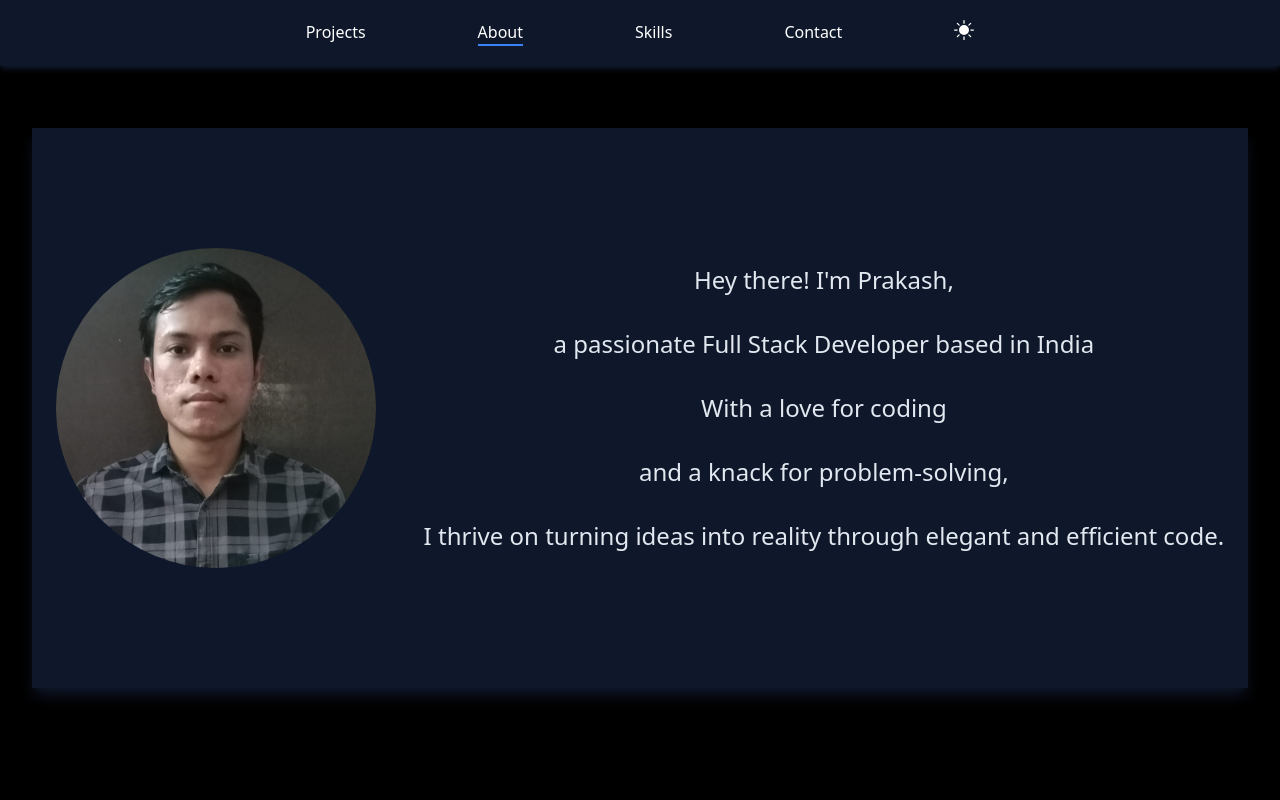
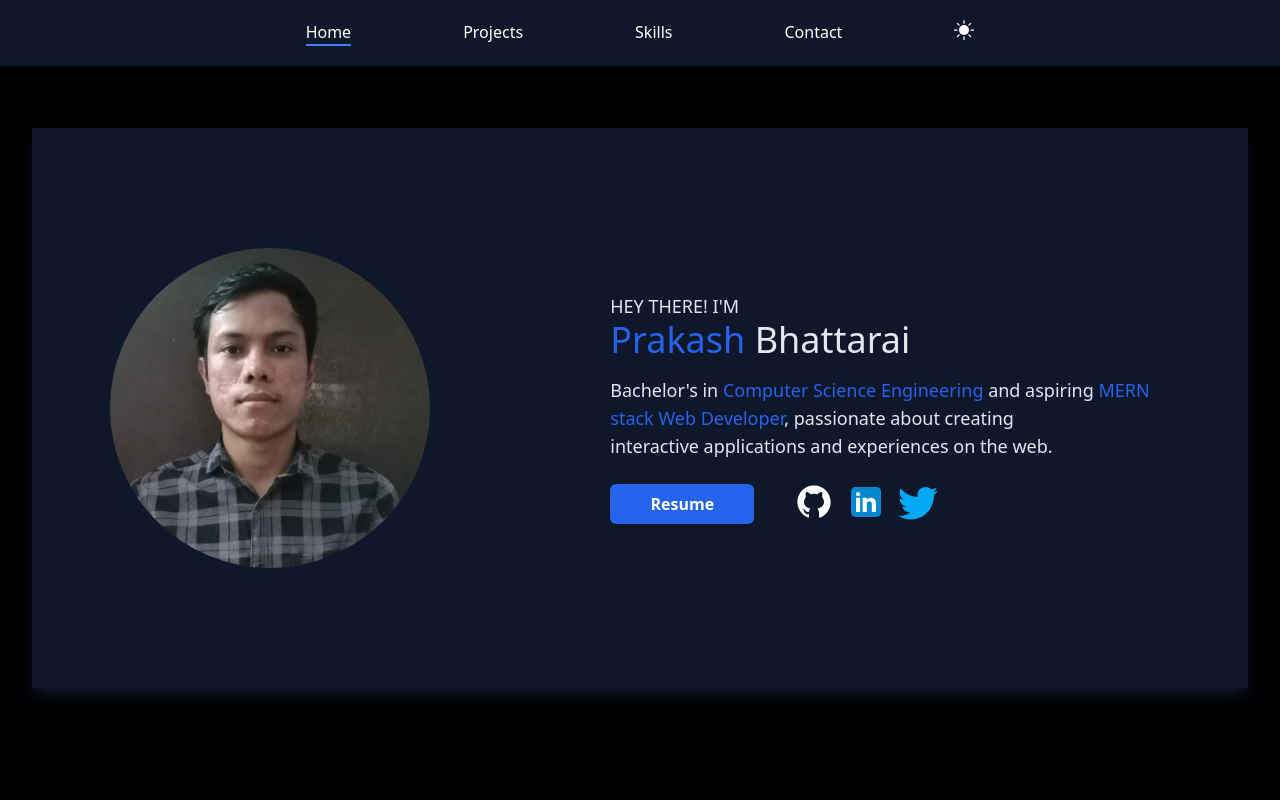
Before and after one commit to prakashcs44/new_portfolio, a React (Vite) app in the folder frontend/: page / in a window 1280 px wide. Shown: the top 800 px of the page. Built offline with nearby package versions, Linux system fonts and the light colour scheme.

Commit message:
added home and removed about

```diff
--- a/frontend/src/App.jsx
+++ b/frontend/src/App.jsx
@@ -5,6 +5,7 @@ import Projects from "./components/Projects";
 import Footer from "./components/Footer";
 import Skills from "./components/Skills";
 import Contact from "./components/Contact";
+import Home from "./components/Home";
 import { PageContext } from "./contexts/PageContext";
 
 function App() {
@@ -16,7 +17,8 @@ function App() {
       } flex flex-col items-center justify-center relative dark:bg-black `}
     >
       <Header />
-      <About />
+      <Home/>
+
       <Projects />
       <Skills />
       <Contact />
--- a/frontend/src/components/About.jsx
+++ b/frontend/src/components/About.jsx
@@ -1,5 +1,4 @@
 import React,{ useRef, useEffect, useContext } from 'react';
-import img from "../assets/WhatsApp Image 2024-04-27 at 2.42.34 PM.jpeg";
 import {PageContext} from "../contexts/PageContext";
 function About() {
 
@@ -26,8 +25,14 @@ function About() {
 
 
   return (
-    <div id="about" className="flex flex-col md:h-[70vh] mt-32 shadow-lg justify-around items-center w-[95vw] md:flex-row dark:text-slate-200 dark:bg-slate-900  dark:shadow-slate-900 " ref = {aboutRef}>
-      <img src={img} alt="prakash" className="rounded-full w-80 h-80 flex-shrink-0" />
+    <div id="about" className='dark:text-slate-200 dark:bg-slate-900  dark:shadow-slate-900 mt-32 flex flex-col items-center w-[95vw] shadow-lg' ref = {aboutRef}>
+
+     <h1 className="text-center text-3xl border-b-2 font-bold py-8 w-[90%] ">
+       About me
+      </h1>
+
+    <div  className="flex flex-col md:h-[70vh]   justify-around items-center  md:flex-row " >
+
       <div className="md:text-2xl text-lg font-medium text-center flex flex-col gap-8 py-4">
         <p>Hey there! I'm Prakash,</p>
         <p>a passionate Full Stack Developer based in India</p>
@@ -36,6 +41,7 @@ function About() {
         <p>I thrive on turning ideas into reality through elegant and efficient code.</p>
       </div>
     </div>
+    </div>
   );
 }
 
--- a/frontend/src/components/Contact.jsx
+++ b/frontend/src/components/Contact.jsx
@@ -26,8 +26,8 @@ function Contact() {
 
 
   return (
-    <div id="contact" className="w-[95vw] shadow-md mt-24 dark:bg-slate-900 dark:text-white" ref={contactRef}>
-      <h1 className="text-center text-3xl border-b-2 font-bold py-8 ">
+    <div id="contact" className="w-[95vw] shadow-md mt-24 dark:bg-slate-900 dark:text-white flex flex-col items-center" ref={contactRef}>
+      <h1 className="text-center text-3xl border-b-2 font-bold py-8 w-[90%]">
         Contact
       </h1>
 
--- a/frontend/src/components/HamburgerMenu.jsx
+++ b/frontend/src/components/HamburgerMenu.jsx
@@ -1,16 +1,18 @@
-import React, { useCallback, useContext, useState } from 'react'
+import React, { useContext, useState } from 'react'
 import { PageContext } from '../contexts/PageContext';
 
 
 const navItem = [
   {
+    name:"Home",
+    id:"home",
+   },
+
+  {
     name:"Projects",
     id:"projects"
   },
-  {
-    name:"About",
-    id:"about"
-  },
+
   {
     name:"Skills",
     id:"skills"
@@ -69,7 +71,7 @@ function HamburgerMenu({navItemHandler}) {
       </button>
       </div>
 
-      <ul className={`${!open&&"hidden"} flex flex-col  items-center gap-4 pt-10`}>
+      <ul className={`${!open&&"hidden"} flex flex-col  items-center gap-4 pt-10 text-xl`}>
       {navItem.map((item) => {
           return (
             <li
--- a/frontend/src/components/Header.jsx
+++ b/frontend/src/components/Header.jsx
@@ -4,13 +4,15 @@ import HamburgerMenu from "./HamburgerMenu";
 
 const navItem = [
   {
+   name:"Home",
+   id:"home",
+  },
+
+  {
     name: "Projects",
     id: "projects",
   },
-  {
-    name: "About",
-    id: "about",
-  },
+
   {
     name: "Skills",
     id: "skills",
@@ -31,7 +33,7 @@ function Header() {
  }
 
   return (
-    <div className="py-5 shadow-md w-full fixed z-10 bg-white top-0 dark:text-white dark:bg-slate-900 dark:shadow-slate-900">
+    <div className="py-5  w-full fixed z-10 bg-white top-0 dark:text-white dark:bg-slate-900 ">
 
       <ul className="hidden md:flex justify-center gap-28 font-medium">
         {navItem.map((item) => {
--- /dev/null
+++ b/frontend/src/components/Home.jsx
@@ -0,0 +1,126 @@
+import React, { useRef, useEffect, useContext } from "react";
+import img from "../assets/WhatsApp Image 2024-04-27 at 2.42.34 PM.jpeg";
+import { PageContext } from "../contexts/PageContext";
+function Home() {
+  const homeRef = useRef();
+  const { setCurrSection, darkMode } = useContext(PageContext);
+  console.log(useContext(PageContext));
+
+  useEffect(() => {
+    const observer = new IntersectionObserver(
+      (entries) => {
+        entries.forEach((entry) => {
+          if (entry.isIntersecting) {
+            setCurrSection("home");
+          }
+        });
+      },
+      { threshold: 0.3 }
+    );
+
+    observer.observe(homeRef.current);
+
+    return () => observer.unobserve(homeRef.current);
+  }, []);
+
+  return (
+    <div
+      id="home"
+      className="dark:text-slate-200 dark:bg-slate-900  dark:shadow-slate-900 mt-32 flex flex-col items-center w-[95vw] shadow-lg  "
+      ref={homeRef}
+    >
+      <div className="flex flex-col md:h-[70vh]  items-center md:flex-row gap-40">
+        <img
+          src={img}
+          alt="prakash"
+          className="rounded-full w-80 h-80 flex-shrink-0"
+        />
+        <div className="py-4 text-center md:text-start px-5">
+          <p className="text-lg">HEY THERE! I'M</p>
+          <p className="text-4xl">
+            <span className=" text-blue-600">Prakash</span> Bhattarai
+          </p>
+          <div className=" pt-4 text-lg">
+            <p>
+              Bachelor's in{" "}
+              <span className=" text-blue-600">
+                Computer Science Engineering
+              </span>{" "}
+              and aspiring <span className="text-blue-600">MERN</span>
+              <br />
+            </p>
+            <p>
+              <span className=" text-blue-600">stack Web Developer</span>,
+              passionate about creating
+            </p>
+            <p>interactive applications and experiences on the web.</p>
+          </div>
+          <div className="flex items-center gap-10">
+            <button className="bg-blue-600 rounded-md shadow-md py-2 hover:bg-blue-700 w-36 text-white font-semibold mt-6">
+              <a href="https://drive.google.com/file/d/1H4VtGbOVjsI_rWExUECgGOeJWTqMFjZn/view?usp=drivesdk">
+              Resume
+              </a>
+
+            </button>
+            <ul className="flex gap-3 mt-5">
+              <li>
+                <a href="https://github.com/prakashcs44">
+                  <svg
+                    xmlns="http://www.w3.org/2000/svg"
+                    x="0px"
+                    y="0px"
+                    width="40"
+                    height="40"
+                    viewBox="0 0 24 24"
+                    fill={darkMode && "white"}
+                  >
+                    <path d="M10.9,2.1c-4.6,0.5-8.3,4.2-8.8,8.7c-0.5,4.7,2.2,8.9,6.3,10.5C8.7,21.4,9,21.2,9,20.8v-1.6c0,0-0.4,0.1-0.9,0.1 c-1.4,0-2-1.2-2.1-1.9c-0.1-0.4-0.3-0.7-0.6-1C5.1,16.3,5,16.3,5,16.2C5,16,5.3,16,5.4,16c0.6,0,1.1,0.7,1.3,1c0.5,0.8,1.1,1,1.4,1 c0.4,0,0.7-0.1,0.9-0.2c0.1-0.7,0.4-1.4,1-1.8c-2.3-0.5-4-1.8-4-4c0-1.1,0.5-2.2,1.2-3C7.1,8.8,7,8.3,7,7.6C7,7.2,7,6.6,7.3,6 c0,0,1.4,0,2.8,1.3C10.6,7.1,11.3,7,12,7s1.4,0.1,2,0.3C15.3,6,16.8,6,16.8,6C17,6.6,17,7.2,17,7.6c0,0.8-0.1,1.2-0.2,1.4 c0.7,0.8,1.2,1.8,1.2,3c0,2.2-1.7,3.5-4,4c0.6,0.5,1,1.4,1,2.3v2.6c0,0.3,0.3,0.6,0.7,0.5c3.7-1.5,6.3-5.1,6.3-9.3 C22,6.1,16.9,1.4,10.9,2.1z"></path>
+                  </svg>
+                </a>
+              </li>
+              <li>
+                <a href="https://linkedin.com/in/prakash-bhattarai-1624b7247/">
+                  <svg
+                    xmlns="http://www.w3.org/2000/svg"
+                    x="0px"
+                    y="0px"
+                    width="40"
+                    height="40"
+                    viewBox="0 0 48 48"
+                  >
+                    <path
+                      fill="#0288D1"
+                      d="M42,37c0,2.762-2.238,5-5,5H11c-2.761,0-5-2.238-5-5V11c0-2.762,2.239-5,5-5h26c2.762,0,5,2.238,5,5V37z"
+                    ></path>
+                    <path
+                      fill="#FFF"
+                      d="M12 19H17V36H12zM14.485 17h-.028C12.965 17 12 15.888 12 14.499 12 13.08 12.995 12 14.514 12c1.521 0 2.458 1.08 2.486 2.499C17 15.887 16.035 17 14.485 17zM36 36h-5v-9.099c0-2.198-1.225-3.698-3.192-3.698-1.501 0-2.313 1.012-2.707 1.99C24.957 25.543 25 26.511 25 27v9h-5V19h5v2.616C25.721 20.5 26.85 19 29.738 19c3.578 0 6.261 2.25 6.261 7.274L36 36 36 36z"
+                    ></path>
+                  </svg>
+                </a>
+              </li>
+              <li>
+                <a href="https://twitter.com/prakashb44">
+                  <svg
+                    xmlns="http://www.w3.org/2000/svg"
+                    viewBox="0 0 16 16"
+                    id="twitter"
+                    width="40"
+                    height="40"
+                  >
+                    <path
+                      fill="#03A9F4"
+                      d="M16 3.539a6.839 6.839 0 0 1-1.89.518 3.262 3.262 0 0 0 1.443-1.813 6.555 6.555 0 0 1-2.08.794 3.28 3.28 0 0 0-5.674 2.243c0 .26.022.51.076.748a9.284 9.284 0 0 1-6.761-3.431 3.285 3.285 0 0 0 1.008 4.384A3.24 3.24 0 0 1 .64 6.578v.036a3.295 3.295 0 0 0 2.628 3.223 3.274 3.274 0 0 1-.86.108 2.9 2.9 0 0 1-.621-.056 3.311 3.311 0 0 0 3.065 2.285 6.59 6.59 0 0 1-4.067 1.399c-.269 0-.527-.012-.785-.045A9.234 9.234 0 0 0 5.032 15c6.036 0 9.336-5 9.336-9.334 0-.145-.005-.285-.012-.424A6.544 6.544 0 0 0 16 3.539z"
+                    ></path>
+                  </svg>
+                </a>
+              </li>
+            </ul>
+          </div>
+        </div>
+      </div>
+    </div>
+  );
+}
+
+export default Home;
--- a/frontend/src/components/Projects.jsx
+++ b/frontend/src/components/Projects.jsx
@@ -56,9 +56,9 @@ function Projects() {
   },[])
 
   return (
-    <div id = "projects" className=" mt-36 text-center w-[95vw] dark:text-white dark:bg-slate-900 dark:shadow-slate-900" ref={projectsRef}>
-      <h1 className="text-3xl font-bold border-b-2 py-8">MY PROJECTS</h1>
-      <div className="flex flex-wrap items-center justify-center gap-12 py-8">
+    <div id = "projects" className=" mt-36 text-center w-[95vw] dark:text-white dark:bg-slate-900 dark:shadow-slate-900 flex flex-col items-center" ref={projectsRef}>
+      <h1 className="text-3xl font-bold border-b-2 py-8 w-[90%]">MY PROJECTS</h1>
+      <div className="flex flex-wrap items-center justify-center gap-12 py-10">
         {projects.map((project) => {
           return (
             <div className=" shadow-lg rounded-lg flex flex-col gap-3 py-4 dark:shadow-slate-500">
--- a/frontend/src/components/Skills.jsx
+++ b/frontend/src/components/Skills.jsx
@@ -29,8 +29,8 @@ function Skills() {
 
 
   return (
-    <div id="skills" className=" shadow-md w-[95vw]  mt-20 dark:bg-slate-900 dark:text-white pb-12" ref={skillsRef}>
-      <h1 className="text-center text-3xl border-b-2 font-bold py-8 ">
+    <div id="skills" className=" shadow-md w-[95vw]  mt-20 dark:bg-slate-900 dark:text-white pb-12 flex flex-col items-center" ref={skillsRef}>
+      <h1 className="text-center text-3xl border-b-2 font-bold py-8 w-[90%]">
         Skills
       </h1>
       <div className="flex items-center justify-center gap-5 pt-5">
--- a/frontend/src/contexts/PageContext.jsx
+++ b/frontend/src/contexts/PageContext.jsx
@@ -4,7 +4,7 @@ export const PageContext = createContext({});
 
 export default function PageContextProvider({ children }) {
   const [darkMode, setDarkMode] = useState(true);
-  const [currSection, setCurrSection] = useState("about");
+  const [currSection, setCurrSection] = useState("home");
 
 
   return (
```
Also changed, not shown: frontend/src/hooks/useCurrentHref.js (deleted, +0 -21 lines).
